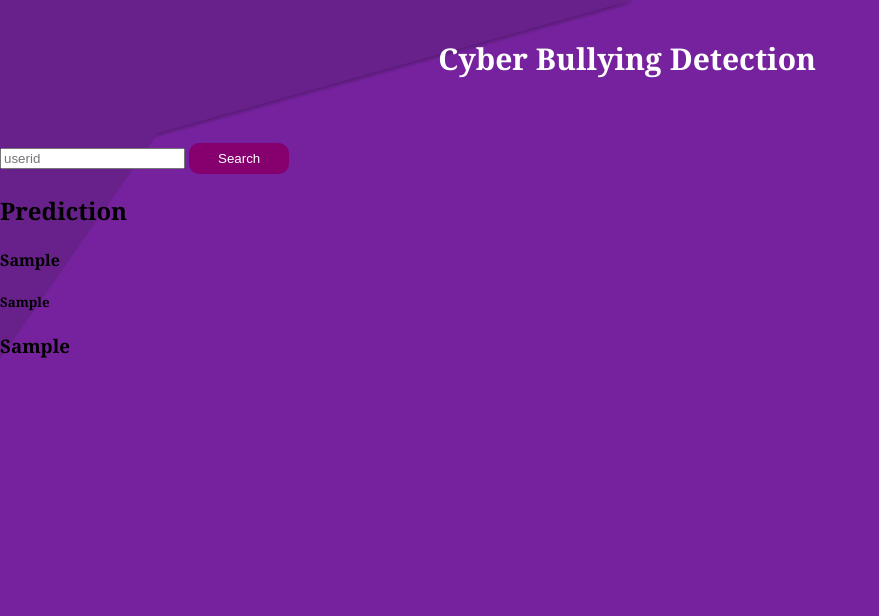
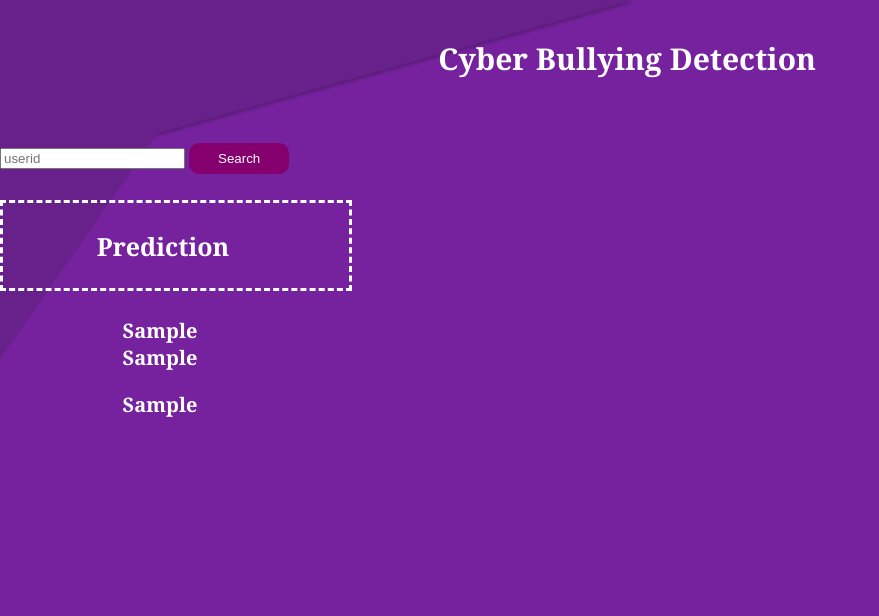
Before and after one commit to anjana-kt/bully_detection, a Flask app: template bully_detection/templates/index.html in a window 1280 px wide. Shown: the top 616 px of the page, without its empty margins (0-879 px from the left). Run offline with Flask 2, Linux system fonts and the light colour scheme; the template is opened without the code that fills it: most values are stand-ins (such as "Sample title", 1, 10 or a date in 2020); parts of the project's set-up code (start-up, migrations or seed data) failed here and were passed over.

Commit message:
Update index.css

```diff
--- a/bully_detection/static/css/index.css
+++ b/bully_detection/static/css/index.css
@@ -37,3 +37,25 @@ input[type=submit] {
     width: 100px;
     border-radius: 10px;
   }
+h2,h5,h4,h3{
+    color: rgb(255, 255, 255);
+    margin: 0;
+    padding: vw;
+    font-size: 25px;
+    margin: 2% 2% 2% 0% ;
+    width: 320px;
+    text-align: center ;
+    border-style: dashed;
+    padding: 2% 2% 2% 0% ;
+
+}
+h5,h4,h3{
+    border-style: none;
+    font-size: 20px;
+    padding: 0;
+    margin: 0;
+    width: vw;
+}
+h3{
+    margin-top: 20px;
+}
```
